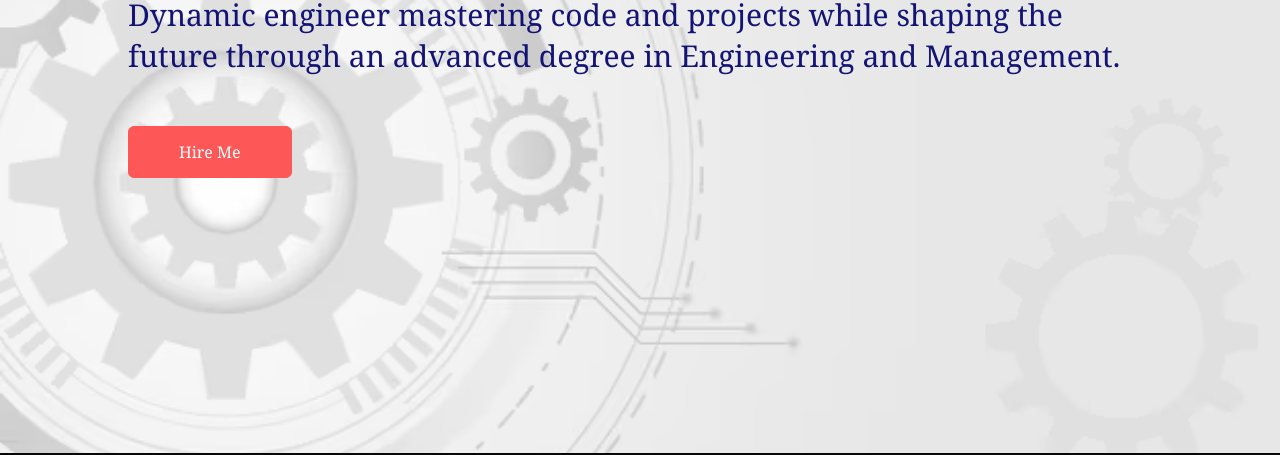
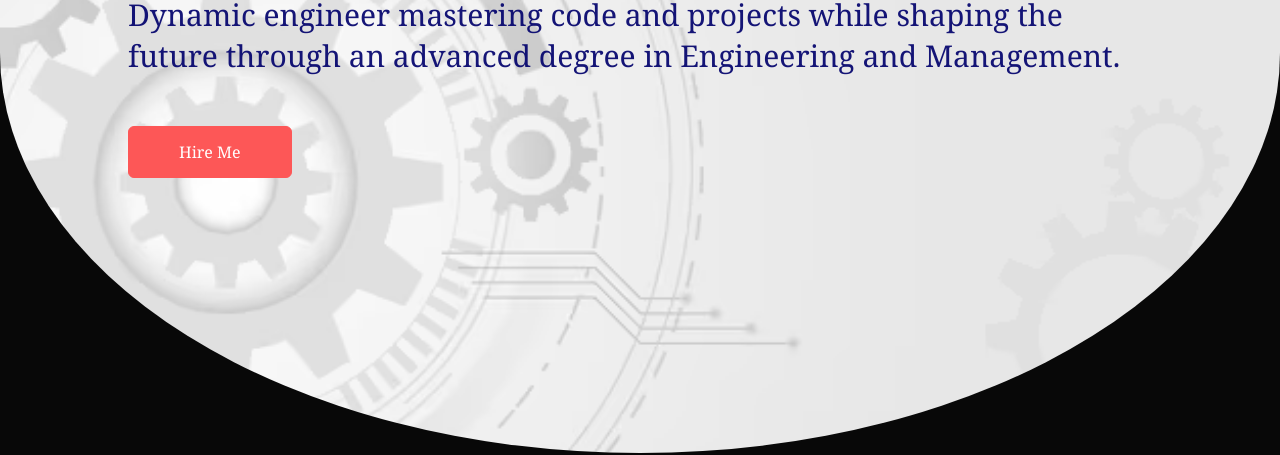
Before and after one commit to Ankona66/My-Portfolio, a plain HTML site: page index.html in a window 1280 px wide. Shown: the part 347-802 px from the top of the page. Drawn offline with Linux system fonts and the light colour scheme.

Commit message:
Adding css for header

```diff
--- a/style.css
+++ b/style.css
@@ -16,9 +16,12 @@ body{
    /* background-color: aliceblue; */
     background-size: cover;
     background-position:right;
+    border-bottom-left-radius:50%;
+    border-bottom-right-radius:50%;
 }
 .container{
     padding: 10px 10%;
+
 
 }
 nav
```
